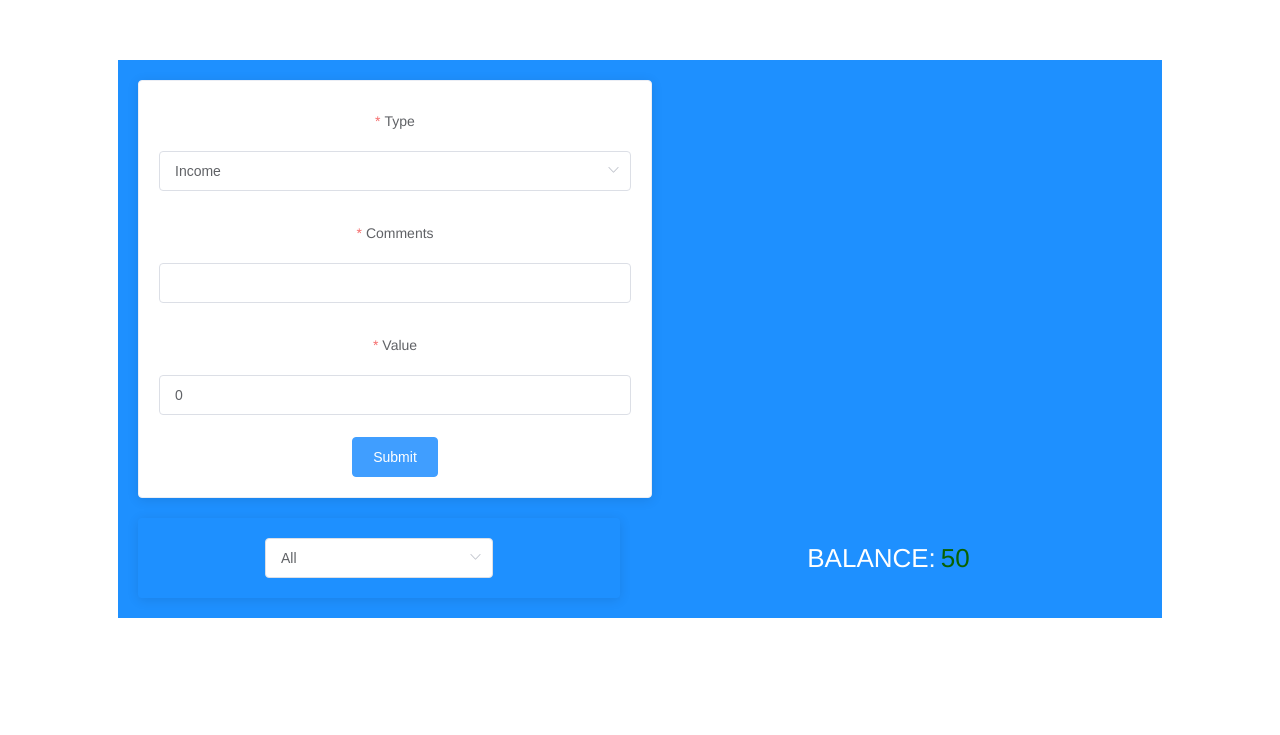
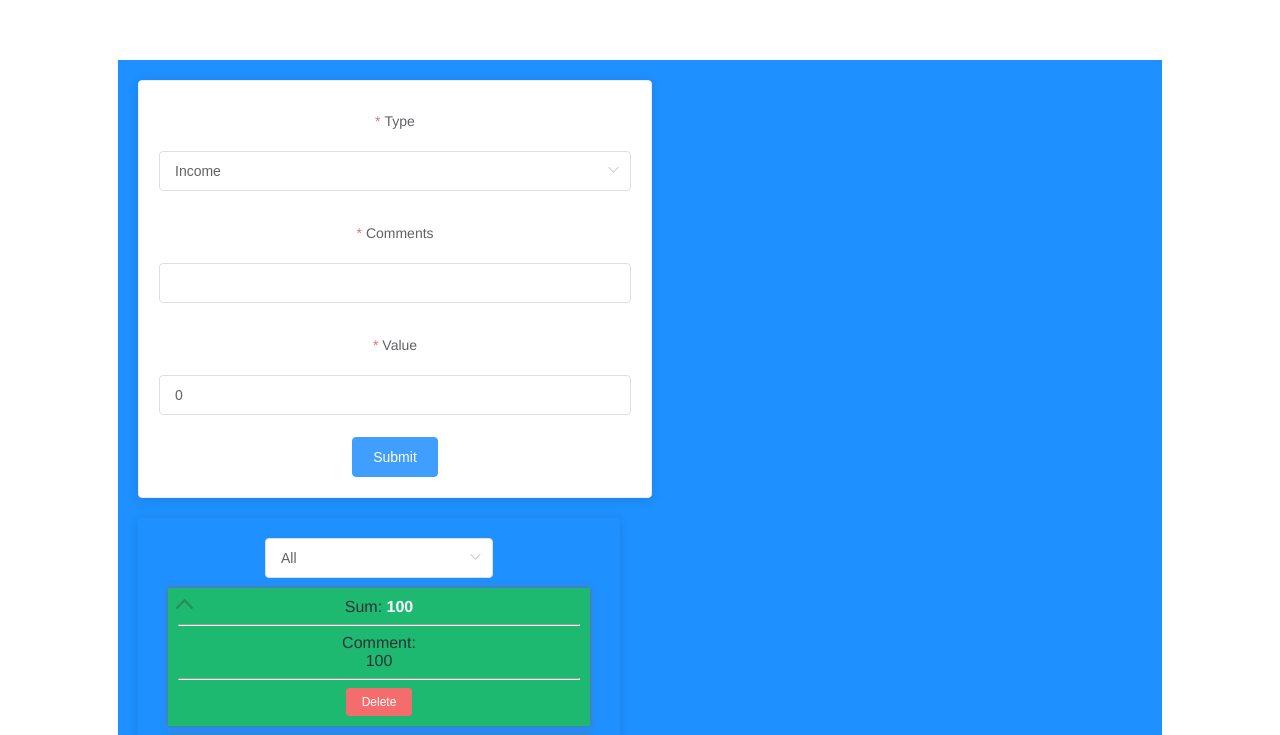
Before and after one commit to SteveGerr/budget, a Vue app: page / in a window 1280 px wide. Shown: the top 735 px of the page. Built offline with nearby package versions, Linux system fonts and the light colour scheme.

Commit message:
Add filter

```diff
--- a/src/App.vue
+++ b/src/App.vue
@@ -38,7 +38,14 @@
           value: -50,
           comment: "Some comm 2",
           id: 2
+        },
+        3: {
+          type: 'INCOME',
+          value: 500,
+          comment: "Some comm 3",
+          id: 3
         }
+
 
       }
     }
--- a/src/components/BudgetList.vue
+++ b/src/components/BudgetList.vue
@@ -4,7 +4,6 @@
       <el-select
         v-model="value"
         placeholder="Select"
-        @change="sortBy"
       >
         <el-option
           v-for="item in options"
@@ -15,7 +14,7 @@
         </el-option>
       </el-select>
       <template v-if="!isEmpty">
-        <BudgetListItem :item="item"  v-for="(item, prop) in sortedList" :key="prop" @deleteItem="onDeleteItem"> </BudgetListItem>
+        <BudgetListItem :item="item"  v-for="(item, prop) in filterList" :key="prop" @deleteItem="onDeleteItem"> </BudgetListItem>
       </template>
       <el-alert v-else
         :title="titleAlert"
@@ -72,41 +71,27 @@
       this.$delete(this.list, id)
       console.log("Delete");
     },
-    sortBy(selected) {
-      this.sortedList = []; //Очищаем список
-
-      let arr = Object.values(this.list);
-      // console.log(arr);
-      let that = this;
-      arr.map(function(item) {
-        if (item.type === selected) {
-          that.sortedList.push(item)
-          console.log(arr);
-        }
-      })
-
-      // for(let item in this.list) {
-      //     if (this.list[item].type === selected) {
-      //       this.sortedList.push(this.list[item])
-      //     }
-      // }
-    },
-
-
   },
 
   computed: {
     isEmpty() {
       return !Object.keys(this.list).length;
     },
-    sorting() {
-      // Ежели, sortedList не пустой, возвращаем его и он попадает в BudgetListItem, где перебирается
-      if (this.sortedList.length) {
-        return this.sortedList;
+
+    filterList() {
+      // Следим за массивом значений из list
+      let arr = Object.values(this.list);
+      // Ежели value из Data равно All
+      if (this.value === "All") {
+        // Возвращаем весь массив
+        return arr;
       } else {
-        return this.list;
+        //иначе фильтруем по текущему value и выводим
+        return arr.filter(item => item.type === this.value)
       }
     },
+
+
   }
 }
 </script>
--- a/src/components/Form.vue
+++ b/src/components/Form.vue
@@ -65,23 +65,10 @@
       //validate - elements-ui
       this.$refs.addItemForm.validate(valid => {
         if (valid) {
-          if (this.formData.type === "OUTCOME" && this.formData.value < 0) {
-            // Через пользовательское событие submitForm передаём объект формы formData наружу из компонента
-            this.$emit("submitForm", {...this.formData});
-            // Сбрасываем поля(element-ui - https://element.eleme.io/#/en-US/component/form#form-item-methods)
-            this.$refs.addItemForm.resetFields();
-          } else if (this.formData.type === "OUTCOME" && this.formData.value > 0) {
-            this.formData.value = " ";
-            console.log("No negative");
-            console.log(this.formData.value);
-          } else {
-            // Через пользовательское событие submitForm передаём объект формы formData наружу из компонента
-            this.$emit("submitForm", {...this.formData});
-            // Сбрасываем поля(element-ui - https://element.eleme.io/#/en-US/component/form#form-item-methods)
-            this.$refs.addItemForm.resetFields();
-
-          }
-
+          // Через пользовательское событие submitForm передаём объект формы formData наружу из компонента
+          this.$emit("submitForm", {...this.formData});
+          // Сбрасываем поля(element-ui - https://element.eleme.io/#/en-US/component/form#form-item-methods)
+          this.$refs.addItemForm.resetFields();
         }
       })
     }
```
